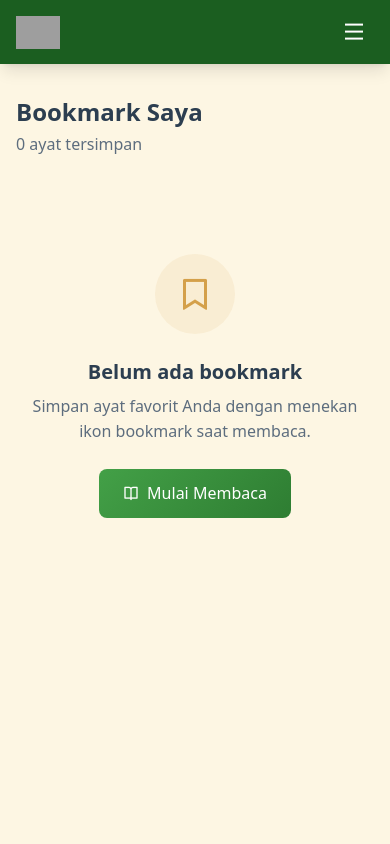
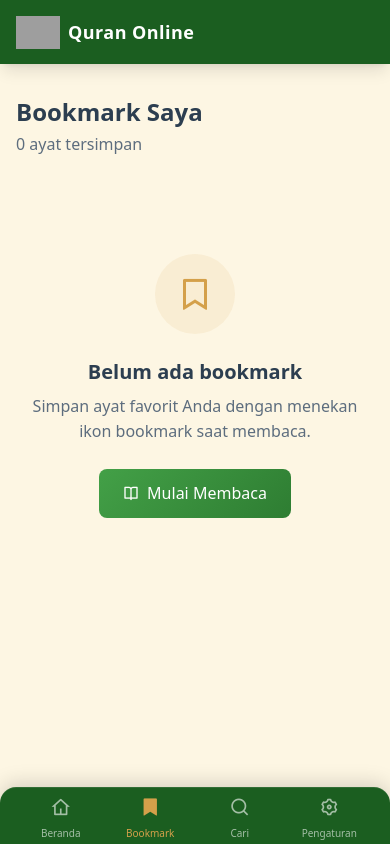
Before and after one commit to teguhwin8/quranonline.id, a Next.js app: page /bookmarks in a window 390 px wide. Shown: the top 844 px of the page. Built offline with nearby package versions, Linux system fonts and the light colour scheme; grey boxes are pictures that could not be loaded; a web font is replaced by a local one.

Commit message:
feat: Introduce mobile bottom navigation, adjust global audio player and main content layout, and add surah number badge styling.

```diff
--- a/src/app/bookmarks/page.tsx
+++ b/src/app/bookmarks/page.tsx
@@ -98,7 +98,7 @@ export default function BookmarksPage() {
                                         </div>
 
                                         {/* Arabic Text */}
-                                        <p className="arabic-text text-xl mb-3 line-clamp-2">
+                                        <p className="font-arabic text-xl mb-3 line-clamp-2">
                                             {bookmark.arabicText}
                                         </p>
 
--- a/src/app/globals.css
+++ b/src/app/globals.css
@@ -205,6 +205,37 @@ html.dark .ayah-end-marker {
 
 html.dark .ayah-end-marker::before {
   color: var(--gold-400);
+}
+
+/* Surah Number Badge with Arabic numeral and decorative frame */
+.surah-number-badge {
+  position: relative;
+  display: flex;
+  align-items: center;
+  justify-content: center;
+  width: 2.75rem;
+  height: 2.75rem;
+}
+
+.surah-number-frame {
+  position: absolute;
+  font-family: var(--font-arabic);
+  font-size: 2.75rem;
+  color: var(--ornament);
+  line-height: 1;
+}
+
+.surah-number-text {
+  position: relative;
+  z-index: 1;
+  font-family: var(--font-arabic);
+  font-size: 0.875rem;
+  font-weight: 600;
+  color: var(--primary-800);
+}
+
+html.dark .surah-number-text {
+  color: var(--primary-300);
 }
 
 /* Card Styles */
--- a/src/app/layout.tsx
+++ b/src/app/layout.tsx
@@ -208,7 +208,7 @@ export default function RootLayout({
         <ThemeProvider>
           <AudioProvider>
             <Navbar />
-            <main className="min-h-screen pb-20">
+            <main className="min-h-screen pb-24 md:pb-20">
               {children}
             </main>
             <GlobalAudioPlayer />
--- a/src/app/page.tsx
+++ b/src/app/page.tsx
@@ -78,7 +78,7 @@ export default async function HomePage() {
         <h2 className="text-xl font-semibold text-foreground mb-6">
           Daftar Surah Al-Quran
         </h2>
-        <div className="grid grid-cols-1 md:grid-cols-2 lg:grid-cols-3 gap-4 stagger-children">
+        <div className="grid grid-cols-1 md:grid-cols-2 lg:grid-cols-3 gap-2 stagger-children">
           {surahs.map((surah) => (
             <SurahCard key={surah.number} surah={surah} />
           ))}
--- a/src/components/GlobalAudioPlayer.tsx
+++ b/src/components/GlobalAudioPlayer.tsx
@@ -262,7 +262,7 @@ export default function GlobalAudioPlayer() {
     return (
         <>
             {showPlayer && (
-                <div className="fixed bottom-0 left-0 right-0 bg-card-bg border-t border-card-border shadow-lg z-50 fade-in">
+                <div className="fixed bottom-14 md:bottom-0 left-0 right-0 bg-card-bg border-t border-card-border shadow-lg z-40 fade-in">
 
                     {/* Show error if audio fails to play */}
                     {playError && (
--- a/src/components/Navbar.tsx
+++ b/src/components/Navbar.tsx
@@ -2,12 +2,19 @@
 
 import Link from 'next/link';
 import Image from 'next/image';
-import { useState } from 'react';
+import { usePathname } from 'next/navigation';
 
 export default function Navbar() {
-    const [isMenuOpen, setIsMenuOpen] = useState(false);
+    const pathname = usePathname();
+
+    const isActive = (path: string) => {
+        if (path === '/') return pathname === '/';
+        return pathname.startsWith(path);
+    };
 
     return (
+        <>
+            {/* Header - Top Bar */}
             <header className="sticky top-0 z-50 bg-header-bg text-header-text shadow-lg">
                 <div className="max-w-7xl mx-auto px-4">
                     <div className="flex items-center justify-between h-16">
@@ -19,91 +26,79 @@ export default function Navbar() {
                                 width={44}
                                 height={44}
                             />
-                        <span className="font-bold text-lg tracking-wide hidden sm:block">Quran Online</span>
+                            <span className="font-bold text-lg tracking-wide">Quran Online</span>
                         </Link>
 
                         {/* Desktop Navigation */}
                         <nav className="hidden md:flex items-center gap-6">
                             <Link
                                 href="/"
-                            className="text-white/80 hover:text-white transition-colors font-medium flex items-center gap-1"
+                                className={`transition-colors font-medium flex items-center gap-1 ${isActive('/') ? 'text-white' : 'text-white/80 hover:text-white'}`}
                             >
                                 <i className="ri-home-4-line"></i>
                                 Beranda
                             </Link>
                             <Link
                                 href="/bookmarks"
-                            className="text-white/80 hover:text-white transition-colors font-medium flex items-center gap-1"
+                                className={`transition-colors font-medium flex items-center gap-1 ${isActive('/bookmarks') ? 'text-white' : 'text-white/80 hover:text-white'}`}
                             >
                                 <i className="ri-bookmark-line"></i>
                                 Bookmark
                             </Link>
                             <Link
                                 href="/search"
-                            className="text-white/80 hover:text-white transition-colors font-medium flex items-center gap-1"
+                                className={`transition-colors font-medium flex items-center gap-1 ${isActive('/search') ? 'text-white' : 'text-white/80 hover:text-white'}`}
                             >
                                 <i className="ri-search-line"></i>
                                 Cari Ayat
                             </Link>
                             <Link
                                 href="/settings"
-                            className="text-white/80 hover:text-white transition-colors font-medium flex items-center gap-1"
+                                className={`transition-colors font-medium flex items-center gap-1 ${isActive('/settings') ? 'text-white' : 'text-white/80 hover:text-white'}`}
                             >
                                 <i className="ri-settings-3-line"></i>
                                 Pengaturan
                             </Link>
                         </nav>
+                    </div>
+                </div>
+            </header>
 
-                    {/* Mobile Menu Button */}
-                    <button
-                        onClick={() => setIsMenuOpen(!isMenuOpen)}
-                        className="md:hidden p-2 rounded-lg hover:bg-white/10 transition-colors"
-                        aria-label="Toggle menu"
-                    >
-                        <i className={`${isMenuOpen ? 'ri-close-line' : 'ri-menu-line'} text-2xl`}></i>
-                    </button>
-                </div>
-
-                {/* Mobile Menu */}
-                {isMenuOpen && (
-                    <nav className="md:hidden py-4 border-t border-white/10 fade-in">
-                        <div className="flex flex-col gap-2">
+            {/* Mobile Bottom Navigation */}
+            <nav className="md:hidden fixed bottom-0 left-0 right-0 z-50 bg-header-bg text-header-text shadow-[0_-4px_20px_rgba(0,0,0,0.15)] border-t border-white/10 rounded-t-2xl">
+                <div className="max-w-md mx-auto px-4">
+                    <div className="flex items-center justify-between h-14">
                         <Link
                             href="/"
-                                className="px-4 py-3 rounded-lg hover:bg-white/10 transition-colors flex items-center gap-2"
-                                onClick={() => setIsMenuOpen(false)}
+                            className={`flex-1 flex flex-col items-center justify-center gap-0.5 py-1.5 transition-all ${isActive('/') ? 'text-gold' : 'text-white/60 active:text-white'}`}
                         >
-                                <i className="ri-home-4-line"></i>
-                                Beranda
+                            <i className={`ri-home-4-${isActive('/') ? 'fill' : 'line'} text-[20px]`}></i>
+                            <span className="text-[10px] font-medium">Beranda</span>
                         </Link>
                         <Link
                             href="/bookmarks"
-                                className="px-4 py-3 rounded-lg hover:bg-white/10 transition-colors flex items-center gap-2"
-                                onClick={() => setIsMenuOpen(false)}
+                            className={`flex-1 flex flex-col items-center justify-center gap-0.5 py-1.5 transition-all ${isActive('/bookmarks') ? 'text-gold' : 'text-white/60 active:text-white'}`}
                         >
-                                <i className="ri-bookmark-line"></i>
-                                Bookmark
+                            <i className={`ri-bookmark-${isActive('/bookmarks') ? 'fill' : 'line'} text-[20px]`}></i>
+                            <span className="text-[10px] font-medium">Bookmark</span>
                         </Link>
                         <Link
                             href="/search"
-                                className="px-4 py-3 rounded-lg hover:bg-white/10 transition-colors flex items-center gap-2"
-                                onClick={() => setIsMenuOpen(false)}
+                            className={`flex-1 flex flex-col items-center justify-center gap-0.5 py-1.5 transition-all ${isActive('/search') ? 'text-gold' : 'text-white/60 active:text-white'}`}
                         >
-                                <i className="ri-search-line"></i>
-                                Cari Ayat
+                            <i className={`ri-search-${isActive('/search') ? 'fill' : 'line'} text-[20px]`}></i>
+                            <span className="text-[10px] font-medium">Cari</span>
                         </Link>
                         <Link
                             href="/settings"
-                                className="px-4 py-3 rounded-lg hover:bg-white/10 transition-colors flex items-center gap-2"
-                                onClick={() => setIsMenuOpen(false)}
+                            className={`flex-1 flex flex-col items-center justify-center gap-0.5 py-1.5 transition-all ${isActive('/settings') ? 'text-gold' : 'text-white/60 active:text-white'}`}
                         >
-                                <i className="ri-settings-3-line"></i>
-                                Pengaturan
+                            <i className={`ri-settings-3-${isActive('/settings') ? 'fill' : 'line'} text-[20px]`}></i>
+                            <span className="text-[10px] font-medium">Pengaturan</span>
                         </Link>
                     </div>
+                </div>
             </nav>
-                )}
-            </div>
-        </header>
+        </>
     );
 }
```
Also changed, not shown: src/components/SurahCard.tsx (+20 -13 lines). Lines whose indentation alone changed are shown as unchanged.
